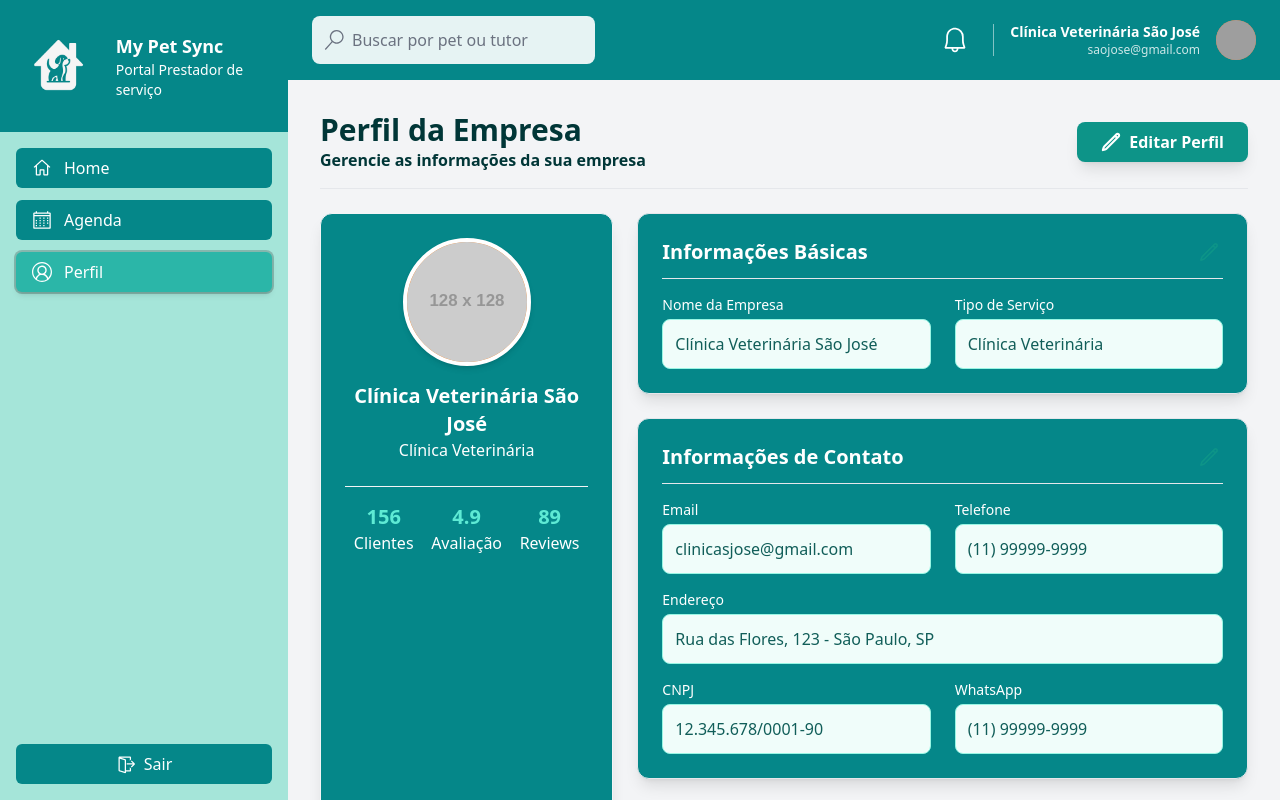
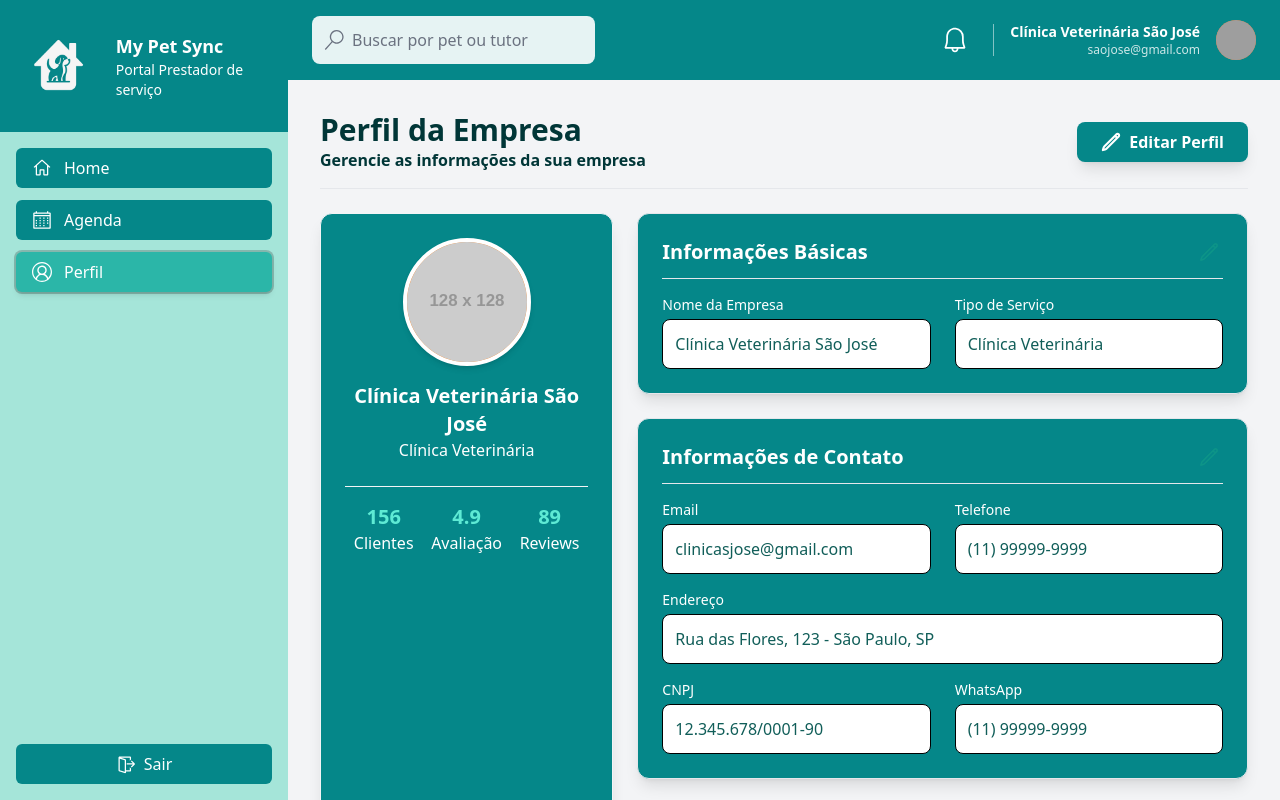
Before and after one commit to GustavoZanardi15/MyPetSync-FrontEnd, a React (Vite) app in the folder FrontEndWeb/: page /profile in a window 1280 px wide. Built offline with nearby package versions, Linux system fonts and the light colour scheme; grey boxes are pictures that could not be loaded.

Commit message:
style(profile): Aumentar destaque e contraste das fontes no Perfil

```diff
--- a/FrontEndWeb/src/pages/ProfilePage.jsx
+++ b/FrontEndWeb/src/pages/ProfilePage.jsx
@@ -20,7 +20,7 @@ const EditIcon = (props) => (
 );
 
 const StyledDataDisplay = ({ value }) => (
-  <div className="bg-teal-50 p-3 rounded-lg text-teal-800 font-medium border border-teal-200">
+  <div className="bg-white p-3 rounded-lg text-teal-800 font-medium border border-black">
     {value}
   </div>
 );
@@ -81,7 +81,7 @@ const MOCK_COMPANY_DATA = {
     {
       label: "Serviços",
       value: (
-        <div className="p-3 rounded-lg bg-teal-50 border border-teal-200 text-teal-800 font-medium">
+        <div className="p-3 rounded-lg bg-teal-50 border border-black text-teal-800 font-medium">
           Consulta veterinária, Vacinação, Castração, Limpeza Dental, Aplicação
           de Medicamentos, Consulta de Emergência.
         </div>
@@ -107,7 +107,7 @@ const ProfilePage = () => {
         </div>
         <button
           onClick={handleEditProfile}
-          className="flex items-center px-6 py-2 bg-teal-600 text-white rounded-lg font-semibold hover:bg-teal-700 transition-colors shadow-lg"
+          className="flex items-center px-6 py-2 bg-[#058789] text-white rounded-lg font-semibold hover:bg-teal-700 transition-colors shadow-lg"
         >
           <EditIcon className="w-5 h-5 mr-2 fill-white" />
           Editar Perfil
@@ -124,7 +124,7 @@ const ProfilePage = () => {
             reviewCount={MOCK_COMPANY_DATA.profile.reviewCount}
           />
         </div>
-        <div className="lg:col-span-2 space-y-6">
+        <div className="lg:col-span-2 space-y-6 ">
           <ProfileInfoBlock
             title="Informações Básicas"
             data={MOCK_COMPANY_DATA.basicInfo}
```
